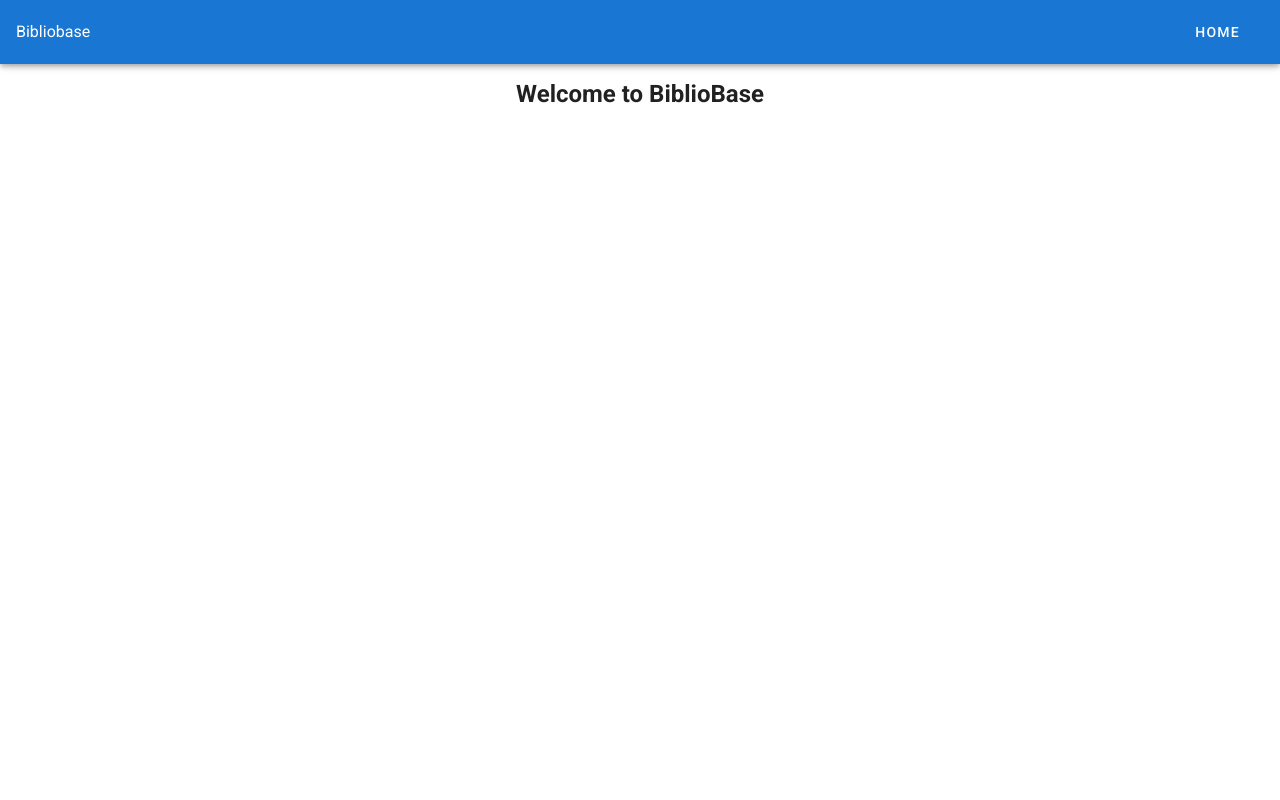
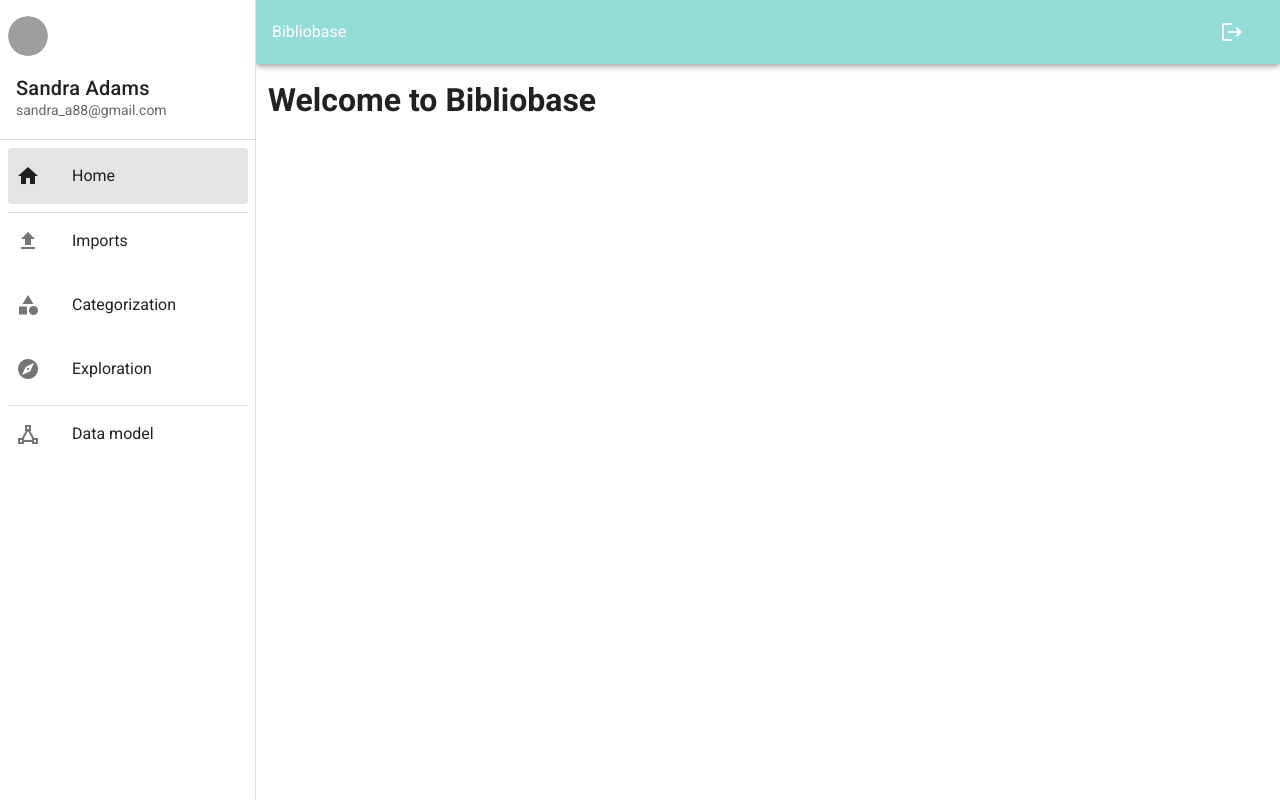
Before and after one commit to Geniekort/Bibliobase, a Vue app: page /dashboard in a window 1280 px wide. Built offline with nearby package versions, Linux system fonts and the light colour scheme; grey boxes are pictures that could not be loaded.

Commit message:
Setup basic dashboard layout

```diff
--- a/src/App.vue
+++ b/src/App.vue
@@ -1,44 +1,13 @@
 <template>
-  <v-app>
-    <v-app-bar
-      app
-      color="primary"
-      dark
-    >
-      <div class="d-flex align-center">
-        Bibliobase
-      </div>
-
-      <v-spacer></v-spacer>
-
-      <v-btn
-        href="#"
-        target="_blank"
-        text
-      >
-        <span class="mr-2">Home</span>
-      </v-btn>
-    </v-app-bar>
-
-    <v-main>
-      <HelloWorld/>
-    </v-main>
-  </v-app>
+  <router-view></router-view>
 </template>
 
 <script lang="ts">
 import Vue from 'vue';
-import HelloWorld from './components/HelloWorld.vue';
 
 export default Vue.extend({
   name: 'App',
-
-  components: {
-    HelloWorld,
-  },
-
   data: () => ({
-    //
   }),
 });
 </script>
--- /dev/null
+++ b/src/layouts/DashboardLayout.vue
@@ -0,0 +1,118 @@
+<template>
+  <v-app>
+    <v-app-bar
+      app
+      color="primary"
+      dark
+    >
+      <div class="d-flex align-center">
+        Bibliobase
+      </div>
+
+      <v-spacer></v-spacer>
+
+      <v-btn
+        href="#"
+        target="_blank"
+        text
+      >
+        <v-icon>mdi-logout</v-icon>
+      </v-btn>
+    </v-app-bar>
+
+    <v-navigation-drawer
+    permanent
+    expand-on-hover
+    app
+    >
+      <v-list>
+        <v-list-item class="px-2">
+          <v-list-item-avatar>
+            <v-img src="https://randomuser.me/api/portraits/women/85.jpg"></v-img>
+          </v-list-item-avatar>
+        </v-list-item>
+
+        <v-list-item link>
+          <v-list-item-content>
+            <v-list-item-title class="title">
+              Sandra Adams
+            </v-list-item-title>
+            <v-list-item-subtitle>sandra_a88@gmail.com</v-list-item-subtitle>
+          </v-list-item-content>
+        </v-list-item>
+      </v-list>
+
+      <v-divider></v-divider>
+
+      <v-list
+        nav
+      >
+        <template v-for="(menuItem, index) in menuLinks" >
+          <v-divider v-if="menuItem.separator" :key="index"></v-divider>
+          <v-list-item
+            link
+            exact
+            :to="menuItem.link"
+            :key="menuItem.title"
+          >
+            <v-list-item-icon>
+              <v-icon>mdi-{{menuItem.icon}}</v-icon>
+            </v-list-item-icon>
+            <v-list-item-title>{{menuItem.title}}</v-list-item-title>
+          </v-list-item>
+        </template>
+      </v-list>
+    </v-navigation-drawer>
+
+    <v-main>
+      <router-view></router-view>
+    </v-main>
+  </v-app>
+</template>
+
+<script lang="ts">
+import Vue from 'vue';
+
+const menuLinks = [
+  {
+    title: 'Home',
+    icon: 'home',
+    link: {name: 'dashboard'},
+    separator: false
+  },
+  {
+    title: 'Imports',
+    icon: 'upload',
+    link: {name: 'imports_index'},
+    separator: true
+  }
+  ,
+  {
+    title: 'Categorization',
+    icon: 'shape',
+    link: '#',
+    separator: false
+  }
+  ,
+  {
+    title: 'Exploration',
+    icon: 'compass',
+    link: '#',
+    separator: false
+  }
+  ,
+  {
+    title: 'Data model',
+    icon: 'vector-triangle',
+    link: '#',
+    separator: true
+  }
+]
+
+export default Vue.extend({
+  name: 'DashboardLayout',
+  data: () => ({
+    menuLinks: menuLinks
+  }),
+});
+</script>
--- a/src/plugins/vuetify.ts
+++ b/src/plugins/vuetify.ts
@@ -1,7 +1,18 @@
 import Vue from 'vue';
 import Vuetify from 'vuetify/lib/framework';
+import colors from 'vuetify/lib/util/colors'
 
 Vue.use(Vuetify);
 
 export default new Vuetify({
+  theme: {
+    themes: {
+      light: {
+        primary: "#93DCD7", // Greenblue
+        secondary: "#181D27", // Black
+        accent: "#FFDA22", // Yellow
+        error: "#AB3428" // Red
+      },
+    },
+  },
 });
--- /dev/null
+++ b/src/router/PassThrough.vue
@@ -0,0 +1,3 @@
+<template>
+  <router-view />
+</template>
--- a/src/router/index.ts
+++ b/src/router/index.ts
@@ -1,24 +1,9 @@
 import Vue from 'vue'
 import VueRouter, { RouteConfig } from 'vue-router'
-import Home from '../views/Home.vue'
+import routes from "./routes";
+
 
 Vue.use(VueRouter)
-
-const routes: Array<RouteConfig> = [
-  {
-    path: '/',
-    name: 'Home',
-    component: Home
-  },
-  {
-    path: '/about',
-    name: 'About',
-    // route level code-splitting
-    // this generates a separate chunk (about.[hash].js) for this route
-    // which is lazy-loaded when the route is visited.
-    component: () => import(/* webpackChunkName: "about" */ '../views/About.vue')
-  }
-]
 
 const router = new VueRouter({
   mode: 'history',
--- /dev/null
+++ b/src/router/routes.ts
@@ -0,0 +1,31 @@
+import PassThrough from "./PassThrough.vue"
+
+const routes = [{
+    path: '/',
+    name: 'Home',
+    component: import('../views/Home.vue')
+  },
+  {
+    path: '/dashboard',
+    component: () => import("../layouts/DashboardLayout.vue"),
+    children: [{
+        path: '/',
+        component: () => import('../views/dashboard/Home.vue'),
+        name: 'dashboard'
+      },
+      {
+        path: 'imports',
+        component: PassThrough,
+        children: [
+          {
+            path: "",
+            component: () => import("../views/dashboard/imports/Index.vue"),
+            name: "imports_index"
+          }
+        ]
+      },
+    ]
+  }
+]
+
+export default routes
--- /dev/null
+++ b/src/views/dashboard/Home.vue
@@ -0,0 +1,15 @@
+<template>
+  <v-container fluid>
+    <h1>Welcome to Bibliobase</h1>
+  </v-container>
+</template>
+
+<script lang="ts">
+import { Component, Vue } from 'vue-property-decorator';
+
+@Component({
+  components: {
+  },
+})
+export default class DashboardHome extends Vue {}
+</script>
--- /dev/null
+++ b/src/views/dashboard/imports/Index.vue
@@ -0,0 +1,15 @@
+<template>
+  <v-container fluid>
+    <h1>Welcome to Bibliobase Imports</h1>
+  </v-container>
+</template>
+
+<script lang="ts">
+import { Component, Vue } from 'vue-property-decorator';
+
+@Component({
+  components: {
+  },
+})
+export default class ImportsIndex extends Vue {}
+</script>
```
Also changed, not shown: 1 other file (tests, documents, lock files or other folders).
